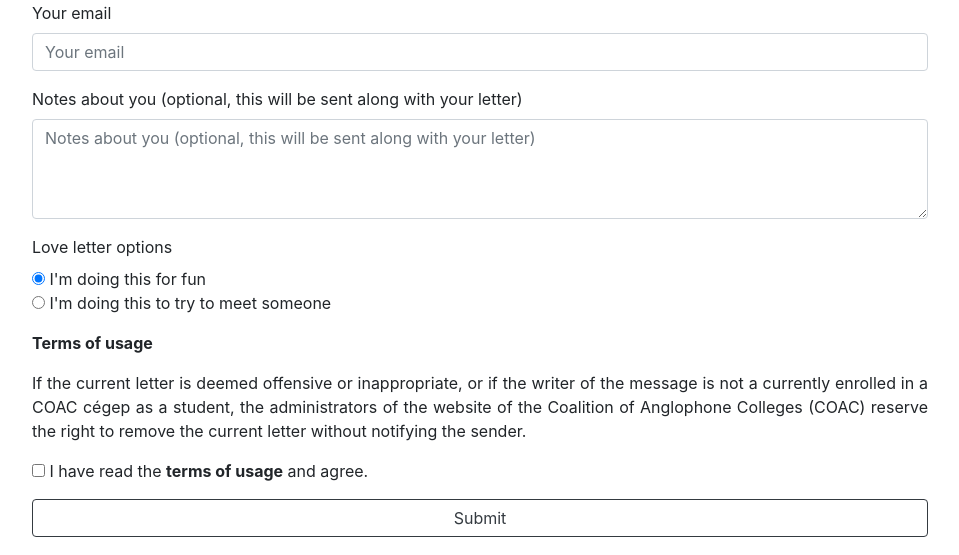
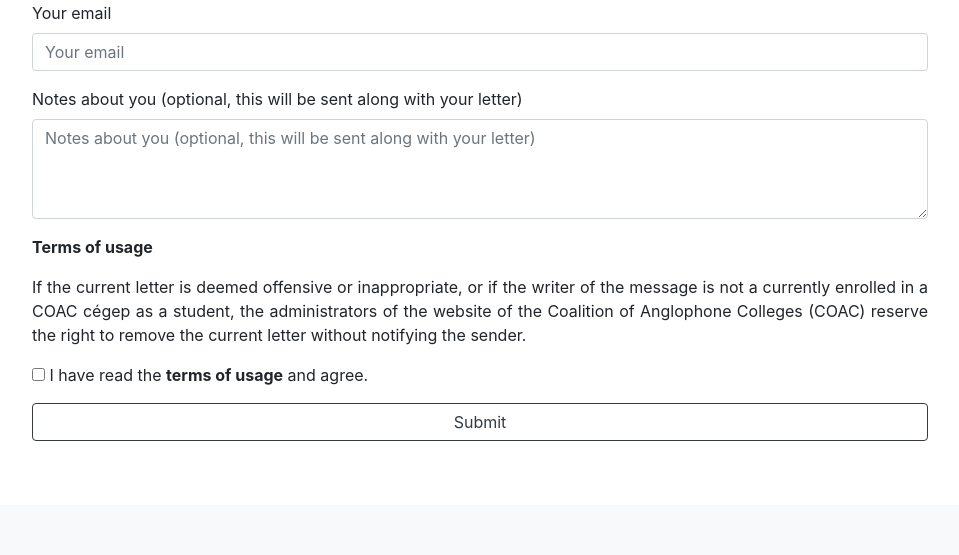
Before and after one commit to TheFloatingString/coac-website, a Flask app: page /speed_dating_form in a window 1280 px wide. Shown: the part 920-1475 px from the top of the page, without its empty margins (160-1119 px from the left). After the commit the page ends 1361 px from the top, so only its background shows below. Run offline with Flask 2, Linux system fonts and the light colour scheme; parts of the project's set-up code (start-up, migrations or seed data) failed here and were passed over; some libraries are stand-ins or nearby versions.

Commit message:
Hide share_identity options

```diff
--- a/templates/speed_dating_form.html
+++ b/templates/speed_dating_form.html
@@ -39,7 +39,7 @@ COAC
 	    <label>Notes about you (optional, this will be sent along with your letter)</label>
 		<textarea style="height: 100px;" class="form-control" placeholder="Notes about you (optional, this will be sent along with your letter)" name="notes"></textarea>
 	</div>
-	<div class="form-group">
+	<div class="form-group" style="display: none;">
 		<label>Love letter options</label>
 			<br>
 			<input type="radio" class="custom-radio" name="share_identity" value="False" checked> I'm doing this for fun<br>
```
